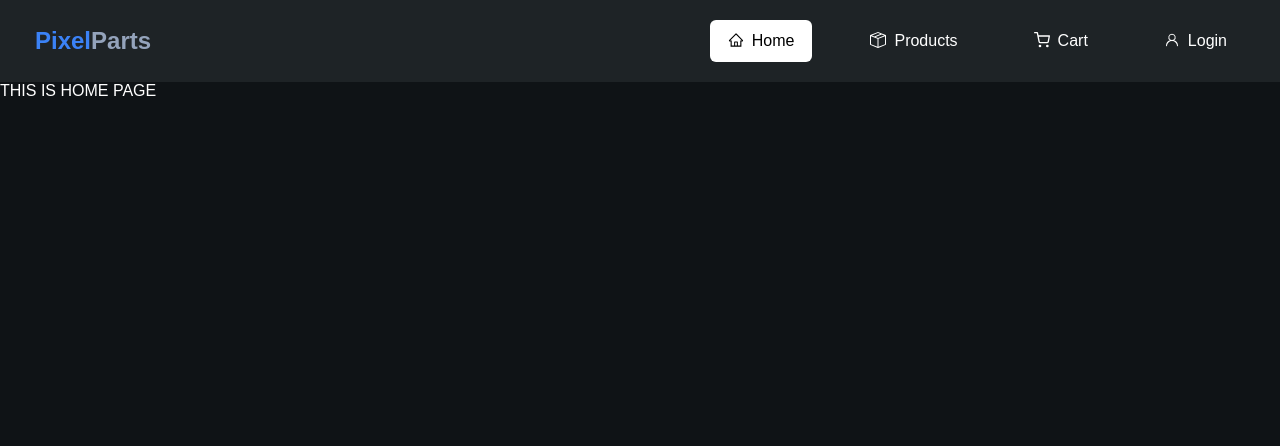
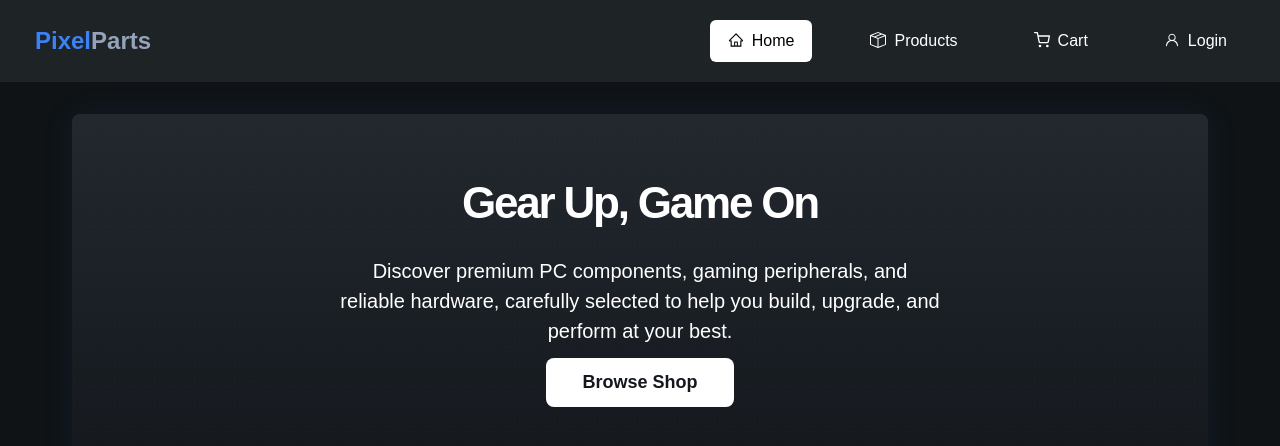
Before and after one commit to ryubex/pixel-parts, a React (Vite) app: page / in a window 1280 px wide. Shown: the top 446 px of the page. Built offline with nearby package versions, Linux system fonts and the light colour scheme.

Commit message:
Added Main.jsx section file and its base design

```diff
--- /dev/null
+++ b/src/index.css
@@ -0,0 +1,4 @@
+a {
+    text-decoration: none;
+    color: white;
+}
--- a/src/main.jsx
+++ b/src/main.jsx
@@ -7,6 +7,8 @@
 import Shop from "./pages/Shop";
 import Cart from "./pages/Cart";
 import Login from "./pages/Login";
+
+import './index.css'
 
 const router = createBrowserRouter([
   {
--- a/src/pages/Home.jsx
+++ b/src/pages/Home.jsx
@@ -1,9 +1,23 @@
+import '../styles/Home.css'
+
 import { Link } from "react-router";
 
 const Home = () => {
   return (
     <>
-      <p>THIS IS HOME PAGE</p>
+      <main className='mainContent'>
+        {/* use this as idea https://swiftstore-nishad.vercel.app */}
+        <section className="heroCard">
+          <h1>Gear Up, Game On</h1>
+
+          <p>Discover premium PC components, gaming peripherals, and reliable hardware,
+            carefully selected to help you build, upgrade, and perform at your best.</p>
+
+          <a className='home-to-shop-btn' href="/shop">
+            Browse Shop
+          </a>
+        </section>
+      </main>
     </>
   );
 };
--- /dev/null
+++ b/src/styles/Home.css
@@ -0,0 +1,67 @@
+.mainContent {
+    flex: 1;
+    width: 100%;
+    max-width: 1200px;
+    margin: 2rem auto;
+    padding: 0 2rem;
+}
+
+.heroCard {
+    display: flex;
+    flex-direction: column;
+    align-items: center;
+    gap: 12px;
+
+    position: relative;
+    overflow: hidden;
+
+    border-radius: 8px;
+    text-align: center;
+    box-shadow: 0 0 35px rgba(59,130,246,.08);
+
+    background: linear-gradient(180deg,
+    #23282e 0%,
+    #1b2026 50%,
+    #14181d 100%);
+
+    margin-bottom: 48px;
+    padding: 64px 32px;
+
+}
+
+.heroCard::before {
+    content: "";
+    position: absolute;
+    inset: 0;
+    pointer-events: none;
+
+    /* Tiny dots */
+    background-image:
+        radial-gradient(rgba(255,255,255,.025) 1px, transparent 1px);
+
+    background-size: 5px 5px;
+    opacity: .35;
+}
+
+.heroCard h1 {
+    letter-spacing: -2.2px;
+    margin-bottom: 16px;
+    font-size: 44px;
+    font-weight: 800;
+}
+
+.heroCard p {
+    max-width: 600px;
+    margin: 0 32px;
+    font-size: 20px;
+    line-height: 1.5;
+}
+
+.home-to-shop-btn {
+    background-color: white;
+    color: #14181d;
+    border-radius: 8px;
+    padding: 14px 36px;
+    font-size: 18px;
+    font-weight: 700;
+}
```
